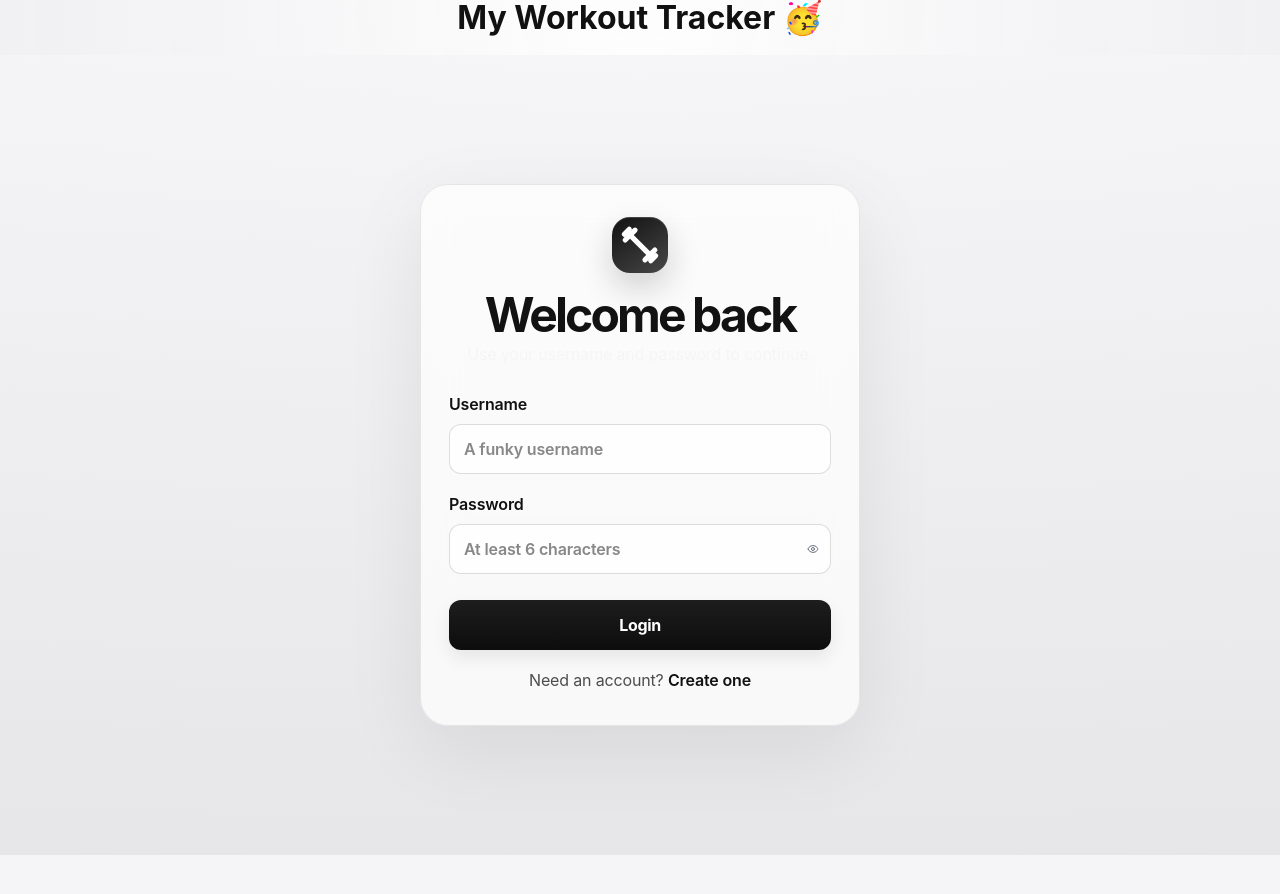
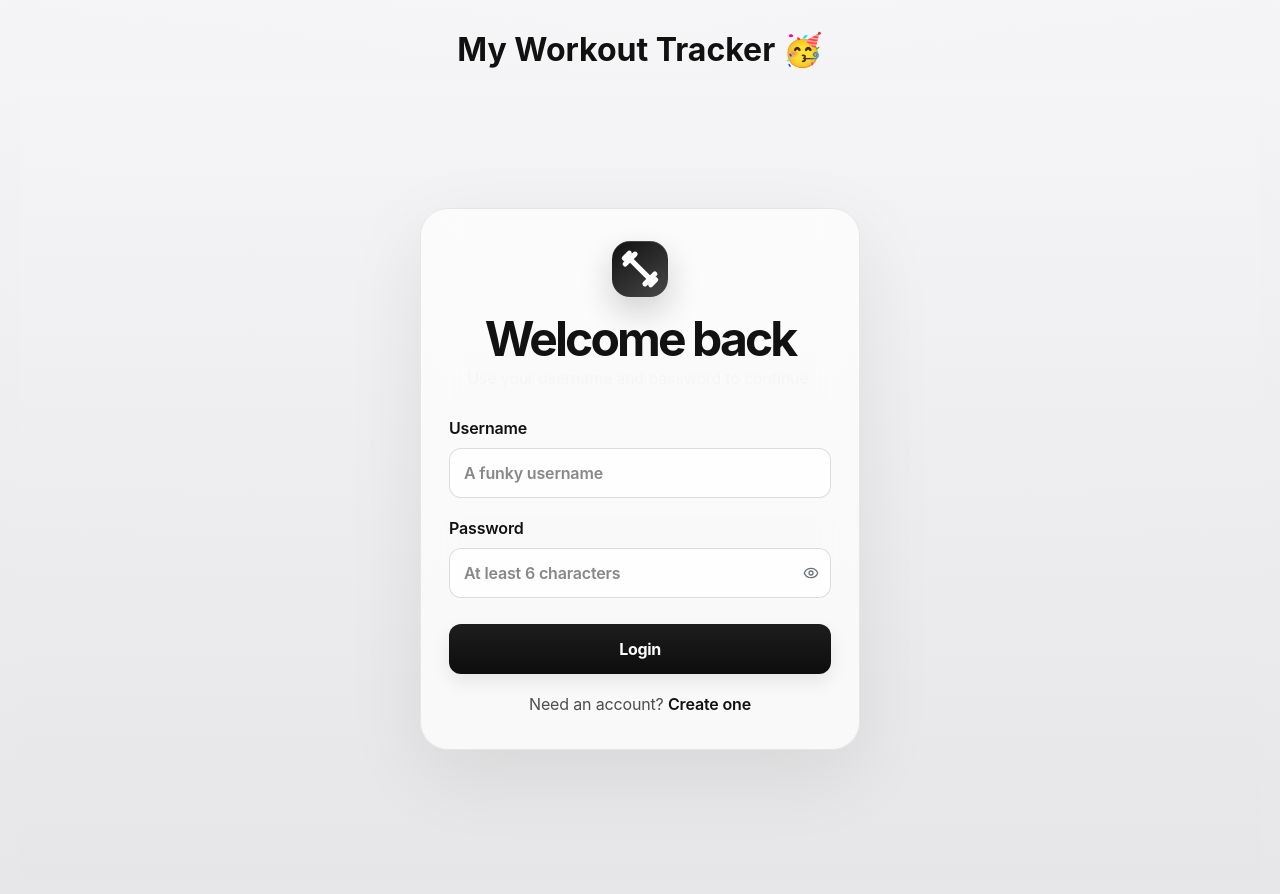
Before and after one commit to oliverradivan/gym-tracker, a React (Vite) app in the folder front/: page /login in a window 1280 px wide. Shown: the top 894 px of the page. Before the commit the page ends 855 px from the top, so only its background shows below. Built offline with nearby package versions, Linux system fonts and the light colour scheme; no server answers.

Commit message:
login edit page

```diff
--- a/front/src/pages/login.css
+++ b/front/src/pages/login.css
@@ -1,10 +1,32 @@
-.auth-shell {
+/* Page layout container */
+.login-container {
   min-height: 100vh;
   display: flex;
+  flex-direction: column;
   align-items: center;
   justify-content: center;
   background: linear-gradient(180deg, rgba(245, 245, 247, 0.9), rgba(230, 230, 232, 0.95));
   padding: 32px 20px;
+  perspective: 1000px; /* Enables 3D translateZ effect for the title */
+}
+
+/* Animated Title */
+.title {
+  text-align: center;
+  font-size: 2rem;
+  margin-top: 0;
+  margin-bottom: 12px; /* Controls the small gap between title and card */
+  color: #111111;
+  -webkit-animation: focus-in-contract-bck 1s cubic-bezier(0.250, 0.460, 0.450, 0.940) both;
+          animation: focus-in-contract-bck 1s cubic-bezier(0.250, 0.460, 0.450, 0.940) both;
+}
+
+/* Auth Container */
+.auth-shell {
+  width: 100%;
+  display: flex;
+  align-items: center;
+  justify-content: center;
 }
 
 .auth-card {
@@ -135,6 +157,26 @@
   text-align: center;
 }
 
+/* Keyframe Animations */
+@keyframes focus-in-contract-bck {
+  0% {
+    letter-spacing: 1em;
+    -webkit-transform: translateZ(300px);
+            transform: translateZ(300px);
+    -webkit-filter: blur(12px);
+            filter: blur(12px);
+    opacity: 0;
+  }
+  100% {
+    letter-spacing: normal;
+    -webkit-transform: translateZ(0);
+            transform: translateZ(0);
+    -webkit-filter: blur(0);
+            filter: blur(0);
+    opacity: 1;
+  }
+}
+
 @keyframes floatIn {
   from {
     opacity: 0;
@@ -148,7 +190,7 @@
 }
 
 @media (max-width: 480px) {
-  .auth-shell {
+  .login-container {
     padding: 20px 12px;
   }
 
@@ -173,8 +215,12 @@
 }
 
 /* Dark Mode Overrides */
-.dark .auth-shell {
+.dark .login-container {
   background: linear-gradient(180deg, rgba(10, 10, 8, 0.9), rgba(5, 5, 3, 0.95));
+}
+
+.dark .title {
+  color: #eeeeee;
 }
 
 .dark .auth-card {
@@ -232,34 +278,6 @@
   color: #eeeeee;
 }
 
-.title {
-  text-align: center;
-  font-size: 2rem;
-  margin-bottom: 20px;
-  color: #111111;
+.dark .title {
+  color: #eeeeee;
 }
-
-/* Apply directly to <h1 class="title"> */
-.title {
-  -webkit-animation: focus-in-contract-bck 1s cubic-bezier(0.250, 0.460, 0.450, 0.940) both;
-          animation: focus-in-contract-bck 1s cubic-bezier(0.250, 0.460, 0.450, 0.940) both;
-}
-
-@keyframes focus-in-contract-bck {
-  0% {
-    letter-spacing: 1em;
-    -webkit-transform: translateZ(300px);
-            transform: translateZ(300px);
-    -webkit-filter: blur(12px);
-            filter: blur(12px);
-    opacity: 0;
-  }
-  100% {
-    letter-spacing: normal;
-    -webkit-transform: translateZ(0);
-            transform: translateZ(0);
-    -webkit-filter: blur(0);
-            filter: blur(0);
-    opacity: 1;
-  }
-}
--- a/front/src/pages/login.jsx
+++ b/front/src/pages/login.jsx
@@ -31,19 +31,19 @@ function LoginPage() {
   }
 
   return (
-    <div>
-      <h1 className='title'>My Workout Tracker 🥳</h1>
+    <div className="login-container">
+      <h1 className="title">My Workout Tracker 🥳</h1>
       <div className="auth-shell login-page">
         <div className="auth-card">
           <div className="auth-header">
             <div className="brand-badge" aria-label="Workout Tracker">
               <svg xmlns="http://www.w3.org/2000/svg" viewBox="0 0 24 24">
-              <g stroke="#ffffff" stroke-width="2.2" transform="rotate(45 12 12)">
-              <line x1="6" y1="12" x2="18" y2="12"/>
-              <line x1="6" y1="9" x2="6" y2="15"/>
-              <line x1="18" y1="9" x2="18" y2="15"/>
-              <line x1="4" y1="10.5" x2="4" y2="13.5"/>
-              <line x1="20" y1="10.5" x2="20" y2="13.5"/>
+                <g stroke="#ffffff" strokeWidth="2.2" transform="rotate(45 12 12)">
+                  <line x1="6" y1="12" x2="18" y2="12" />
+                  <line x1="6" y1="9" x2="6" y2="15" />
+                  <line x1="18" y1="9" x2="18" y2="15" />
+                  <line x1="4" y1="10.5" x2="4" y2="13.5" />
+                  <line x1="20" y1="10.5" x2="20" y2="13.5" />
                 </g>
               </svg>
             </div>
@@ -75,8 +75,12 @@ function LoginPage() {
                   placeholder="At least 6 characters"
                   required
                 />
-            <div className="password-toggle" onClick={() => setShowPassword((prev) => !prev)} style={{ cursor: 'pointer', fontSize: 12, color: '#6b7280' }}>
-              {showPassword ? <EyeOff size={12} /> : <Eye size={12} />}
+                <div
+                  className="password-toggle"
+                  onClick={() => setShowPassword((prev) => !prev)}
+                  style={{ cursor: 'pointer', fontSize: 12, color: '#6b7280' }}
+                >
+                  {showPassword ? <EyeOff size={16} /> : <Eye size={16} />}
                 </div>
               </div>
             </label>
```
Lines whose indentation alone changed are shown as unchanged.
